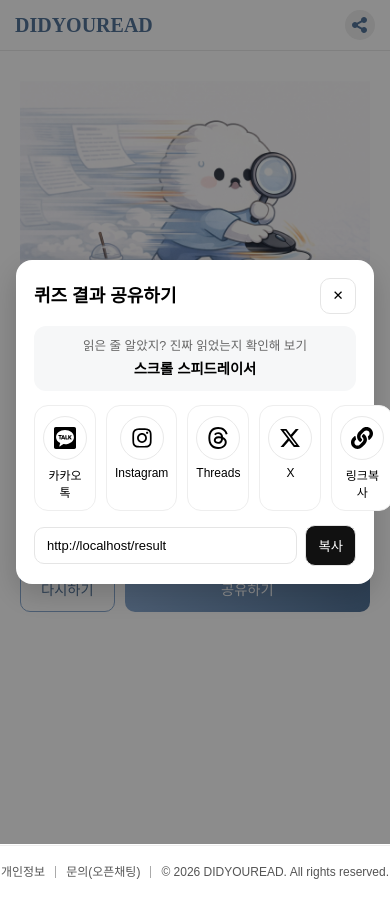
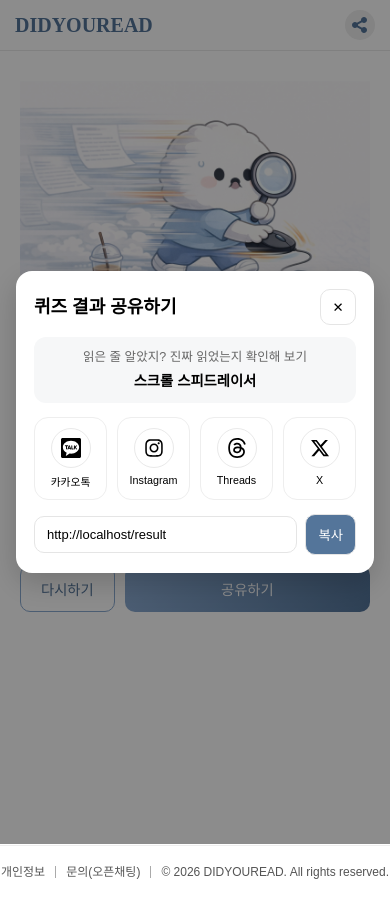
Before and after one commit to kiki97-dev/didyouread, a Next.js app: page /result in a window 390 px wide. Both pictures are taken after a click on the button "공유하기". Built offline with nearby package versions, Linux system fonts and the light colour scheme; a web font is replaced by a local one.

Commit message:
fix:공유모달창 모바일에서 레이아웃 박살나는거 수정

```diff
--- a/src/app/result/_components/ShareModal.tsx
+++ b/src/app/result/_components/ShareModal.tsx
@@ -151,35 +151,29 @@ export default function ShareModal({ open, onClose, text }: Props) {
 				<div
 					style={{
 						display: "grid",
-						gridTemplateColumns: "repeat(5, 1fr)",
+						gridTemplateColumns: "repeat(4, 1fr)",
 						gap: 10,
 					}}
 				>
 					<ShareIconButton
-						icon={<SiKakaotalk size={22} />}
+						icon={<SiKakaotalk size={20} />}
 						label="카카오톡"
 						onClick={copyLink}
 					/>
 
 					<ShareIconButton
-						icon={<FaInstagram size={22} />}
+						icon={<FaInstagram size={20} />}
 						label="Instagram"
 						onClick={copyLink}
 					/>
 
 					<ShareIconButton
-						icon={<SiThreads size={22} />}
+						icon={<SiThreads size={20} />}
 						label="Threads"
 						onClick={shareToThreads}
 					/>
 
-					<ShareIconButton icon={<FaXTwitter size={22} />} label="X" onClick={shareToX} />
-
-					<ShareIconButton
-						icon={<FaLink size={22} />}
-						label="링크복사"
-						onClick={copyLink}
-					/>
+					<ShareIconButton icon={<FaXTwitter size={20} />} label="X" onClick={shareToX} />
 				</div>
 
 				<div style={{ marginTop: 14 }}>
@@ -209,7 +203,7 @@ export default function ShareModal({ open, onClose, text }: Props) {
 								padding: "10px 12px",
 								borderRadius: 10,
 								border: "1px solid #e5e5e5",
-								background: "#111",
+								background: "#54759a",
 								color: "#fff",
 								cursor: "pointer",
 								whiteSpace: "nowrap",
@@ -251,8 +245,8 @@ function ShareIconButton({
 		>
 			<div
 				style={{
-					width: 44,
-					height: 44,
+					width: 40,
+					height: 40,
 					borderRadius: 999,
 					border: "1px solid #e9e9e9",
 					display: "grid",
@@ -262,7 +256,7 @@ function ShareIconButton({
 				{icon}
 			</div>
 
-			<div style={{ fontSize: 12, fontWeight: 500 }}>{label}</div>
+			<div style={{ fontSize: '1.2rem', fontWeight: 500 }}>{label}</div>
 		</button>
 	);
 }
```
